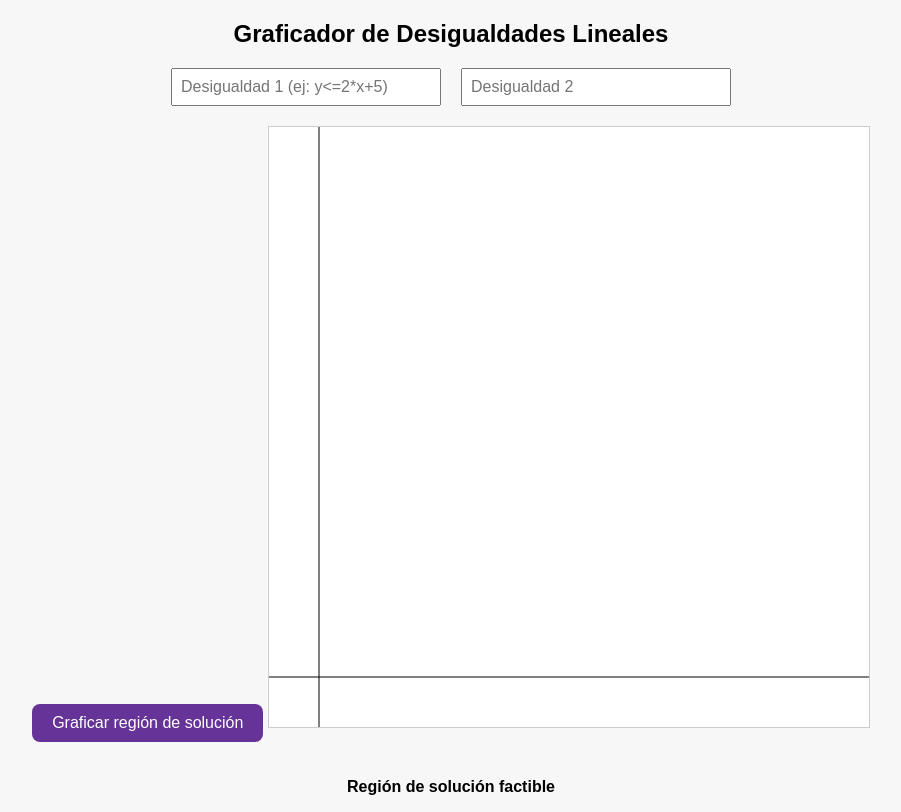
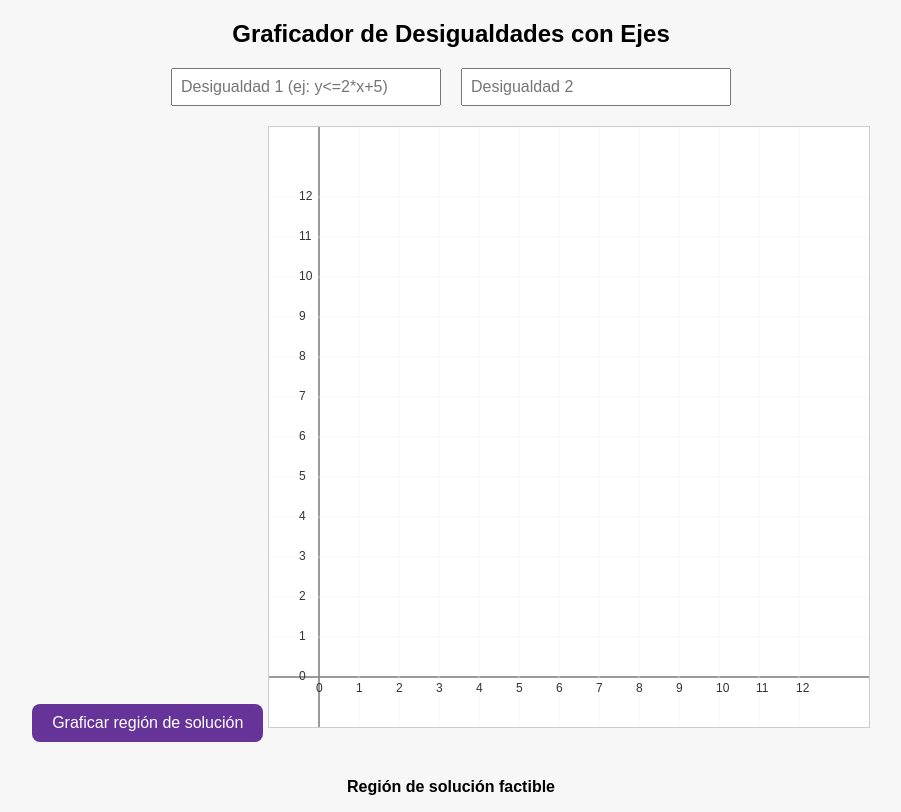
Before and after one commit to Rominalapo/Matematica, a plain HTML site: page index.html in a window 1280 px wide. Shown: the whole page, without its empty margins (189-1090 px from the left). Drawn offline with Linux system fonts and the light colour scheme.

Commit message:
Update index.html

```diff
--- a/index.html
+++ b/index.html
@@ -2,7 +2,7 @@
 <html lang="es">
 <head>
   <meta charset="UTF-8" />
-  <title>Graficador de 2 Desigualdades</title>
+  <title>Graficador con Ejes Numerados</title>
   <style>
     body {
       font-family: Arial, sans-serif;
@@ -46,7 +46,7 @@
 </head>
 <body>
 
-  <h2>Graficador de Desigualdades Lineales</h2>
+  <h2>Graficador de Desigualdades con Ejes</h2>
 
   <div class="inputs">
     <input type="text" id="ineq1" placeholder="Desigualdad 1 (ej: y<=2*x+5)">
@@ -61,7 +61,7 @@
   <script>
     const canvas = document.getElementById("canvas");
     const ctx = canvas.getContext("2d");
-    const scale = 20;
+    const scale = 40; // cada unidad = 40px
     const width = canvas.width;
     const height = canvas.height;
     const origin = { x: 50, y: height - 50 };
@@ -70,13 +70,49 @@
       ctx.clearRect(0, 0, width, height);
       ctx.fillStyle = "#fff";
       ctx.fillRect(0, 0, width, height);
+
+      // Ejes
       ctx.strokeStyle = "#000";
+      ctx.lineWidth = 1;
       ctx.beginPath();
       ctx.moveTo(0, origin.y);
-      ctx.lineTo(width, origin.y);
+      ctx.lineTo(width, origin.y); // Eje X
       ctx.moveTo(origin.x, 0);
-      ctx.lineTo(origin.x, height);
+      ctx.lineTo(origin.x, height); // Eje Y
       ctx.stroke();
+
+      // Números y líneas de cuadrícula
+      ctx.font = "12px Arial";
+      ctx.fillStyle = "#333";
+      ctx.strokeStyle = "#eee";
+      ctx.lineWidth = 0.5;
+
+      for (let i = 0; i <= 12; i++) {
+        const x = origin.x + i * scale;
+        const y = origin.y - i * scale;
+
+        // Líneas verticales
+        ctx.beginPath();
+        ctx.moveTo(x, 0);
+        ctx.lineTo(x, height);
+        ctx.stroke();
+
+        // Número en eje X
+        if (x >= origin.x) {
+          ctx.fillText(i, x - 3, origin.y + 15);
+        }
+
+        // Líneas horizontales
+        ctx.beginPath();
+        ctx.moveTo(0, y);
+        ctx.lineTo(width, y);
+        ctx.stroke();
+
+        // Número en eje Y
+        if (y <= origin.y) {
+          ctx.fillText(i, origin.x - 20, y + 3);
+        }
+      }
     }
 
     function evaluar(func, x) {
@@ -141,6 +177,7 @@
       });
     }
 
+    // Dibujo inicial
     limpiarCanvas();
   </script>
 </body>
```
